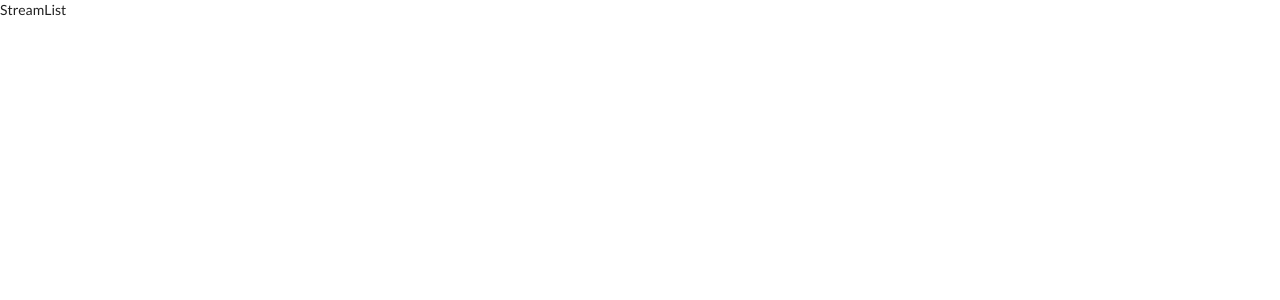
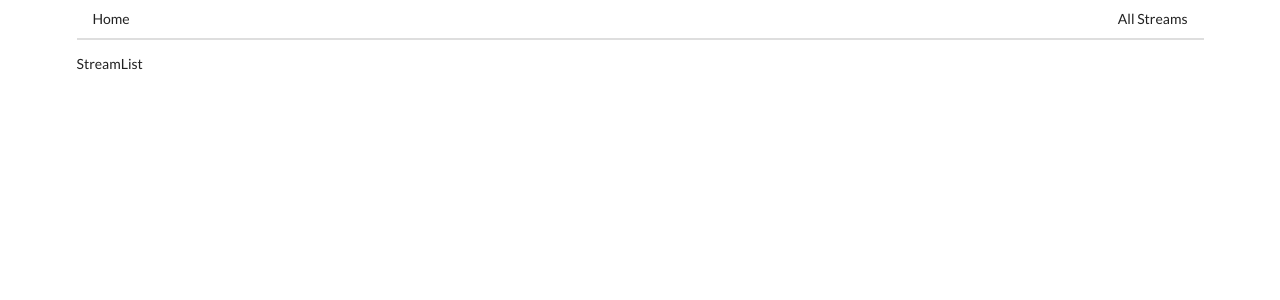
Before and after one commit to yukijina/udemy-modern-react-streams, a React (Create React App) app: page / in a window 1280 px wide. Shown: the top 300 px of the page. Built offline with nearby package versions, Linux system fonts and the light colour scheme.

Commit message:
create header

```diff
--- a/src/components/App.js
+++ b/src/components/App.js
@@ -1,18 +1,20 @@
 import React from 'react';
-import { BrowserRouter, Route, Link } from 'react-router-dom';
+import { BrowserRouter, Route } from 'react-router-dom';
 import StreamCreate from './streams/StreamCreate';
 import StreamDelete from './streams/StreamDelete';
 import StreamEdit from './streams/StreamEdit';
 import StreamList from './streams/StreamList';
 import StreamShow from './streams/StreamShow';
+import Header from './Header';
 
 
 
 const App = () => {
   return (
-    <div className="App">
+    <div className="ui container">
       <BrowserRouter>
       <div>
+      <Header />
         <Route path="/" exact component={StreamList} />
         <Route path="/streams/new" exact component={StreamCreate} />
         <Route path="/streams/edit" exact component={StreamEdit} />
--- /dev/null
+++ b/src/components/Header.js
@@ -0,0 +1,16 @@
+import React from 'react';
+import { Link } from 'react-router-dom';
+
+
+const Header =() => {
+    return (
+        <div className="ui secondary pointing menu">
+            <Link to="/" className="item">Home</Link>
+            <div className="right menu">
+                <Link to="/" className="item">All Streams</Link>
+            </div>
+        </div>
+    )
+}
+
+export default Header;
```
